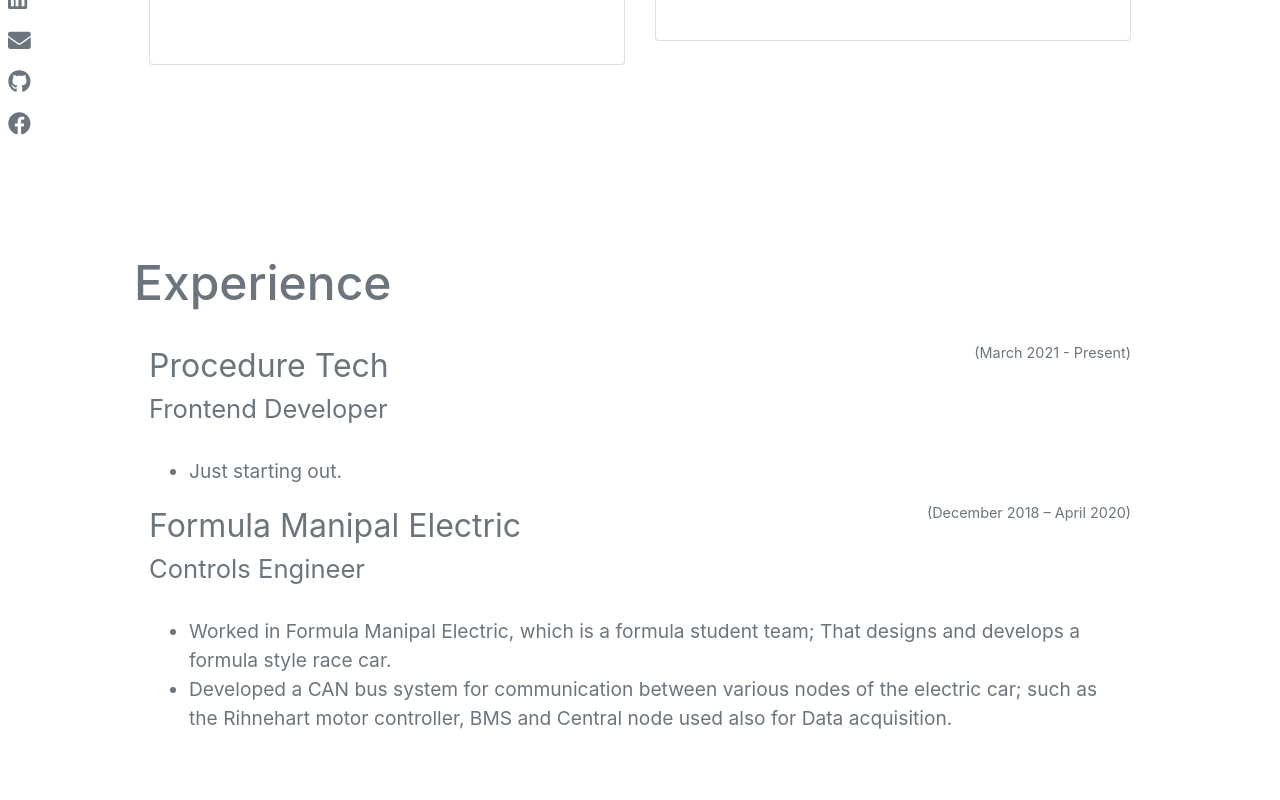
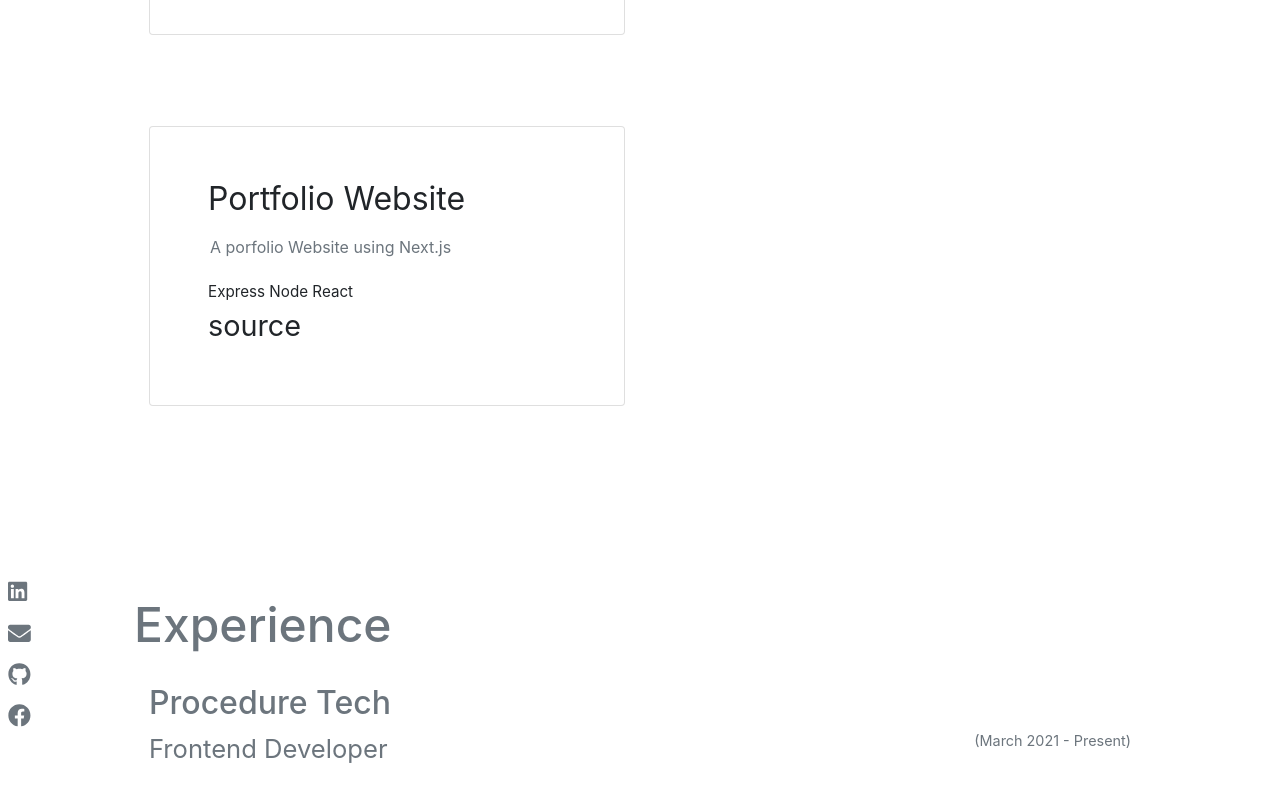
Before and after one commit to Kartik-ksks/Portfolio, a Next.js app: page /portfolio in a window 1280 px wide. Shown: the part 540-1340 px from the top of the page. Built offline with nearby package versions, Linux system fonts and the light colour scheme.

Commit message:
minute changes

```diff
--- a/components/Cardcomponent.jsx
+++ b/components/Cardcomponent.jsx
@@ -20,7 +20,7 @@ export default function CardComponent(props) {
   const { project } = props;
   const { tags, codeLink  } = project;
   return (
-    <Col sm="12" md="6" lg="6" style={{ display: 'inline-block' }}>
+    <Col sm="12" md="6" lg="6" style={{ display: 'block'}}>
       <motion.span variants={childVariants}>
         <div  className={styles.main} >
           <Card style={{padding:'3em'}}>
--- a/components/Experience.jsx
+++ b/components/Experience.jsx
@@ -7,7 +7,7 @@ export default function Experience() {
       <Container>
         <span style={{ color: 'var(--secondary)', marginTop: '1.1em', marginBottom: '20px' }}>
           <div >
-            <span style={{ color: 'var(--fontColor)', fontSize: '2rem' }}>Procedure Tech</span>
+            <h2 style={{ color: 'var(--fontColor)', fontSize: '2rem' }}>Procedure Tech</h2>
             <span style={{ float: 'right', color: 'var(--subsecondary)', fontSize: '0.9rem' }}>(March 2021 - Present)</span>
           </div>
           <div style={{ color: 'var(--fontColor)', fontSize: '1.6rem' }}> Frontend Developer</div>
@@ -21,7 +21,7 @@ export default function Experience() {
         </span>
         <span style={{ color: 'var(--secondary)', marginTop: '1.1em' }}>
           <div>
-            <span style={{ color: 'var(--fontColor)', fontSize: '2rem' }}>Formula Manipal Electric</span>
+            <h2 style={{ color: 'var(--fontColor)', fontSize: '2rem' }}>Formula Manipal Electric</h2>
             <span style={{ float: 'right', color: 'var(--subsecondary)', fontSize: '0.9rem' }}>
               (December 2018 – April 2020)
             </span>
--- a/styles/sidenav.css
+++ b/styles/sidenav.css
@@ -1,10 +1,11 @@
 #sidenav{
-    position: fixed;
+    position:static;
     top: 0;
     width: 3.5em;
-    height: 100vh;
+  /*  height: 40vh; */
     text-align: left;
     background-color: none;
+    float:left;
 }
 
 @media and (max-width: 620px) {
@@ -17,5 +18,5 @@
 }
 
 #icon-container{
-    margin-top: 65vh;
+    margin-top: 5vh;
 }
```
